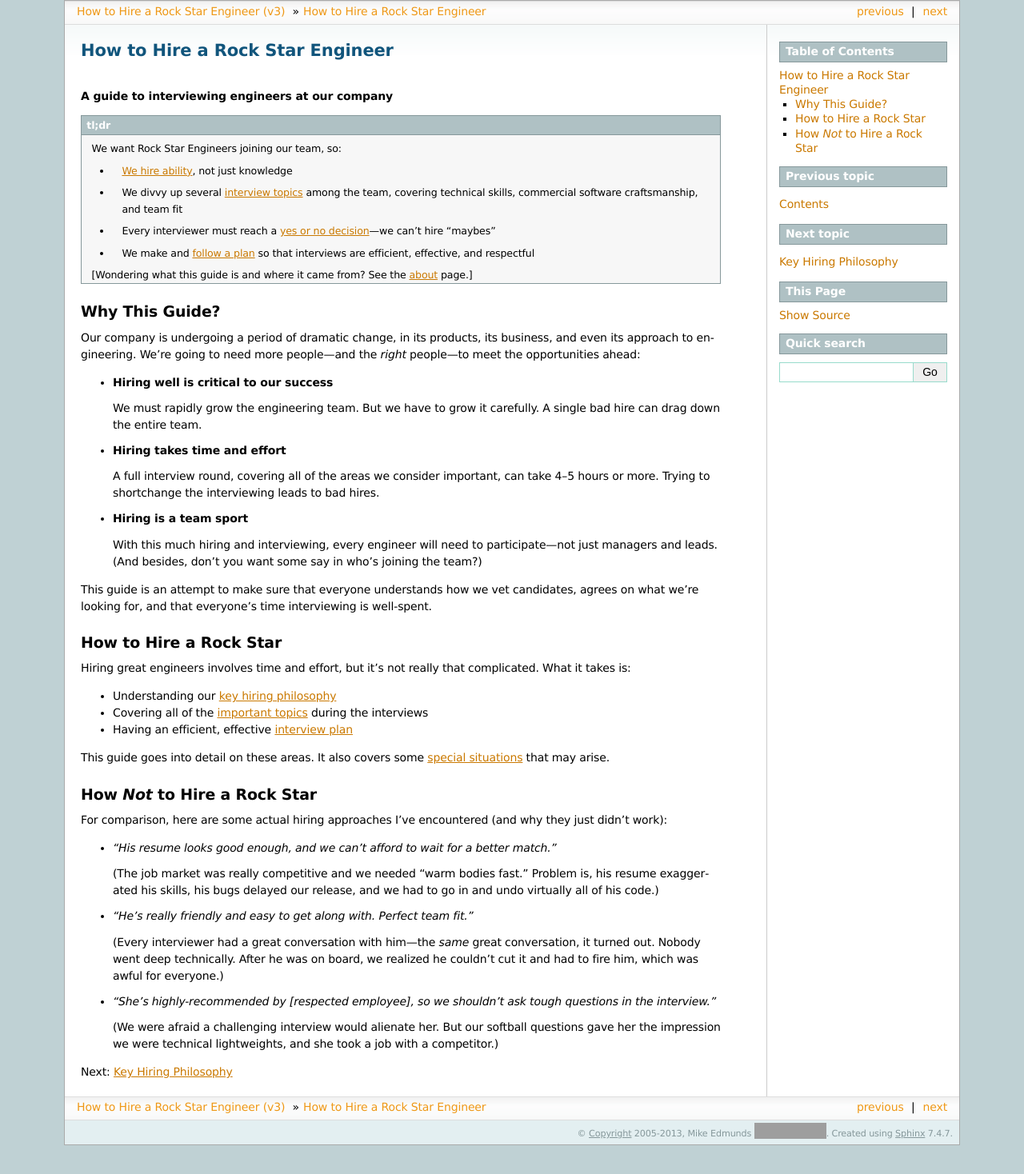
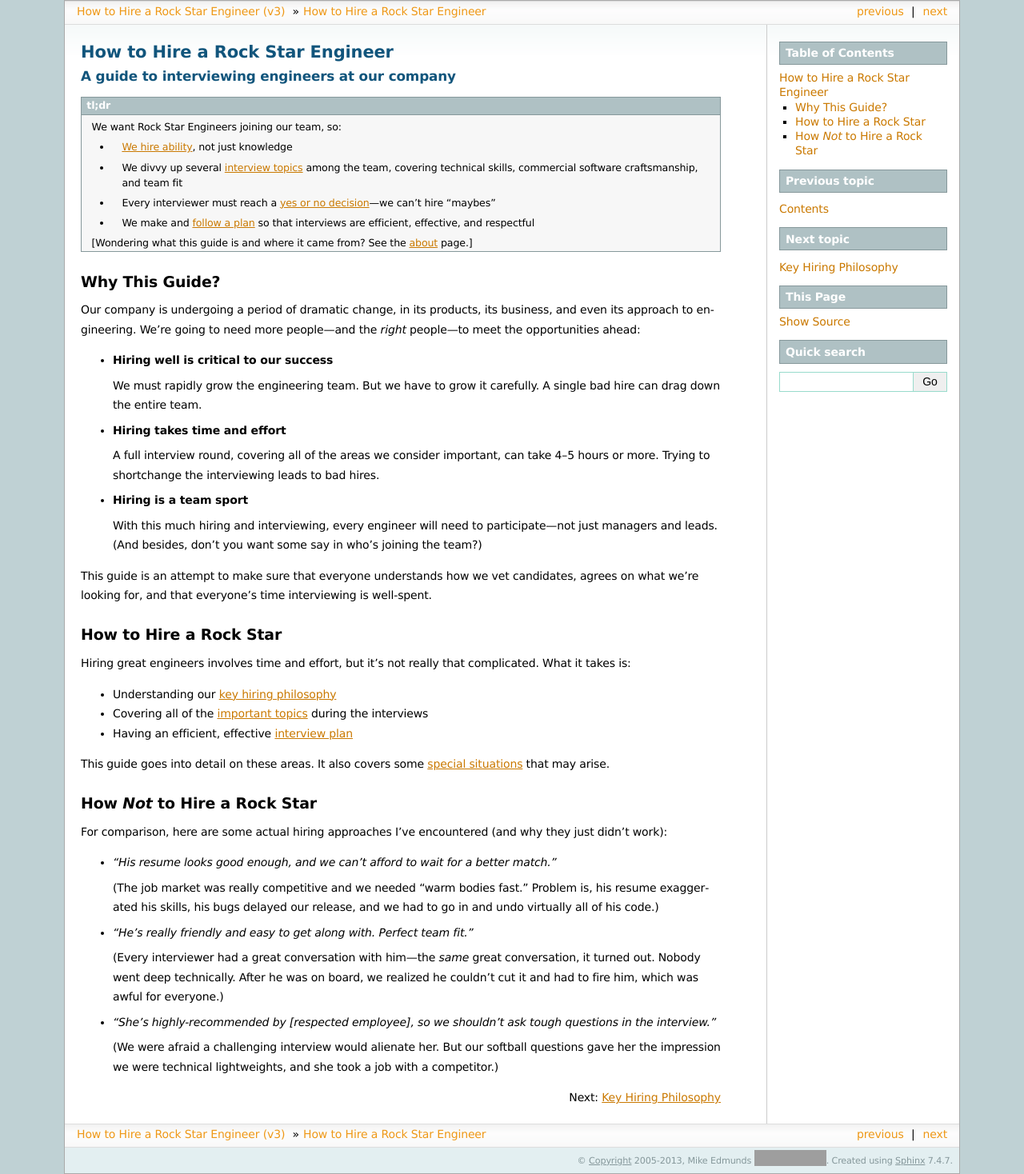
Before and after one commit to medmunds/how-to-hire-a-rockstar, a Sphinx documentation site: the page built from source/index.rst, in a window 1280 px wide. Shown: the whole page at 80% size. Built offline with Sphinx 7.4.7, drawn with Linux system fonts in a browser that asks for light colours; before the commit the page ends 1432 px from its top, so only the background shows below that; grey boxes are pictures that could not be loaded.

Commit message:
Custom CSS styles

```diff
--- /dev/null
+++ b/source/_static/rockstar.css
@@ -0,0 +1,79 @@
+@import url("sphinxdoc.css");
+
+/* our custom styles */
+
+div.keepreading {
+    text-align: right;
+    margin-top: 1em;
+}
+
+.boxed-quote {
+    text-align: center;
+    font-size: 1.2em;
+    font-weight: bold;
+}
+
+div.tl-dr p.last {
+    margin-top: 1em;
+}
+
+p.subtitle {
+    margin-top: 0;
+    font-size: 1.2em;
+    color: #11557C;
+}
+
+@media print {
+    div.keepreading {
+        display: none;
+    }
+}
+
+/* hack to work around toctree:hidden bug */
+/* note: this breaks singlehtml output */
+
+.hidden {
+    display: none;
+}
+
+/* alter Sphinx styles */
+
+body {
+    line-height: 175%;
+}
+
+div.sphinxsidebar p,
+div.toctree-wrapper {
+    line-height: 130%;
+}
+
+div.admonition {
+    line-height: 150%;
+}
+
+ul {
+    list-style-type: disc;
+}
+
+ul.simple > li,
+ol.simple > li {
+    margin-top: 0.8em;
+    margin-bottom: 0.5em;
+}
+
+ul.tight > li,
+ol.tight > li {
+    margin-top: 0;
+    margin-bottom: 0;
+}
+
+li p.first {
+    margin-top: 1em !important;
+}
+li p {
+    margin-top: 0.5em;
+}
+
+div.topic {
+    margin: 1.5em 0;
+}
--- a/source/conf.py
+++ b/source/conf.py
@@ -95,6 +95,8 @@ pygments_style = 'sphinx'
 # The theme to use for HTML and HTML Help pages.  See the documentation for
 # a list of builtin themes.
 html_theme = 'sphinxdoc'
+
+html_style = 'rockstar.css'
 
 # Theme options are theme-specific and customize the look and feel of a theme
 # further.  For a list of options available for each theme, see the
```
